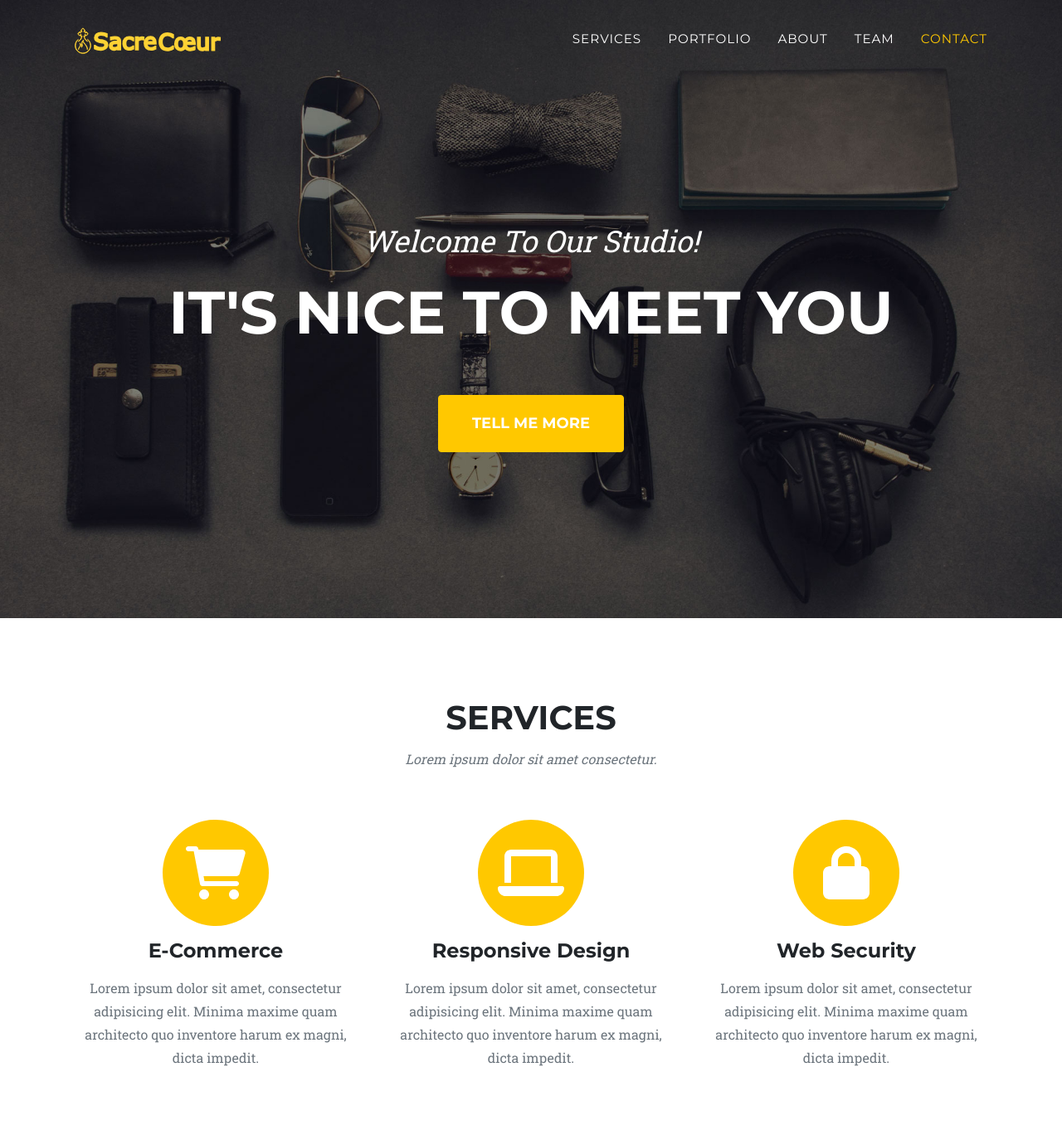
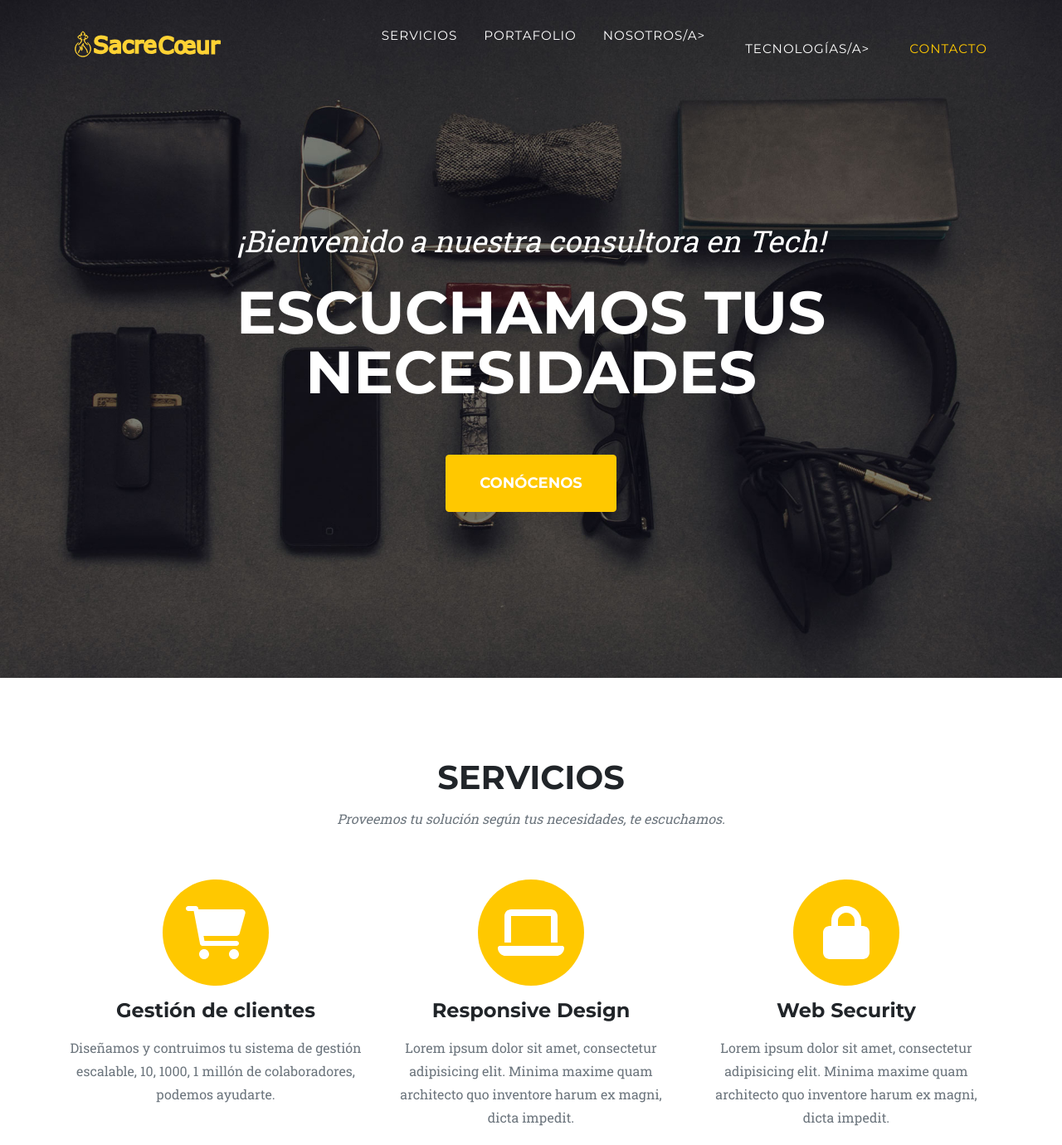
Before and after one commit to devmalvarado/Sacre-Landing, a plain HTML site: page index.html in a window 1280 px wide. Shown: the top 1380 px of the page at 83% size. Drawn offline with nearby package versions, Linux system fonts and the light colour scheme.

Commit message:
Servicios Actualizados

```diff
--- a/index.html
+++ b/index.html
@@ -27,11 +27,11 @@
                 </button>
                 <div class="collapse navbar-collapse" id="navbarResponsive">
                     <ul class="navbar-nav text-uppercase ms-auto py-4 py-lg-0">
-                        <li class="nav-item"><a class="nav-link" href="#services">Services</a></li>
-                        <li class="nav-item"><a class="nav-link" href="#portfolio">Portfolio</a></li>
-                        <li class="nav-item"><a class="nav-link" href="#about">About</a></li>
-                        <li class="nav-item"><a class="nav-link" href="#team">Team</a></li>
-                        <li class="nav-item"><a class="nav-link" href="#contact">Contact</a></li>
+                        <li class="nav-item"><a class="nav-link" href="#services">Servicios</a></li>
+                        <li class="nav-item"><a class="nav-link" href="#portfolio">Portafolio</a></li>
+                        <li class="nav-item"><a class="nav-link" href="#about">Nosotros/a></li>
+                        <li class="nav-item"><a class="nav-link" href="#team">Tecnologías/a></li>
+                        <li class="nav-item"><a class="nav-link" href="#contact">Contacto</a></li>
                     </ul>
                 </div>
             </div>
@@ -39,17 +39,17 @@
         <!-- Masthead-->
         <header class="masthead">
             <div class="container">
-                <div class="masthead-subheading">Welcome To Our Studio!</div>
-                <div class="masthead-heading text-uppercase">It's Nice To Meet You</div>
-                <a class="btn btn-primary btn-xl text-uppercase" href="#services">Tell Me More</a>
+                <div class="masthead-subheading">¡Bienvenido a nuestra consultora en Tech!</div>
+                <div class="masthead-heading text-uppercase">Escuchamos tus necesidades</div>
+                <a class="btn btn-primary btn-xl text-uppercase" href="#services">Conócenos</a>
             </div>
         </header>
         <!-- Services-->
         <section class="page-section" id="services">
             <div class="container">
                 <div class="text-center">
-                    <h2 class="section-heading text-uppercase">Services</h2>
-                    <h3 class="section-subheading text-muted">Lorem ipsum dolor sit amet consectetur.</h3>
+                    <h2 class="section-heading text-uppercase">Servicios</h2>
+                    <h3 class="section-subheading text-muted">Proveemos tu solución según tus necesidades, te escuchamos.</h3>
                 </div>
                 <div class="row text-center">
                     <div class="col-md-4">
@@ -57,8 +57,8 @@
                             <i class="fas fa-circle fa-stack-2x text-primary"></i>
                             <i class="fas fa-shopping-cart fa-stack-1x fa-inverse"></i>
                         </span>
-                        <h4 class="my-3">E-Commerce</h4>
-                        <p class="text-muted">Lorem ipsum dolor sit amet, consectetur adipisicing elit. Minima maxime quam architecto quo inventore harum ex magni, dicta impedit.</p>
+                        <h4 class="my-3">Gestión de clientes</h4>
+                        <p class="text-muted">Diseñamos y contruimos tu sistema de gestión escalable, 10, 1000, 1 millón de colaboradores, podemos ayudarte.</p>
                     </div>
                     <div class="col-md-4">
                         <span class="fa-stack fa-4x">
```
